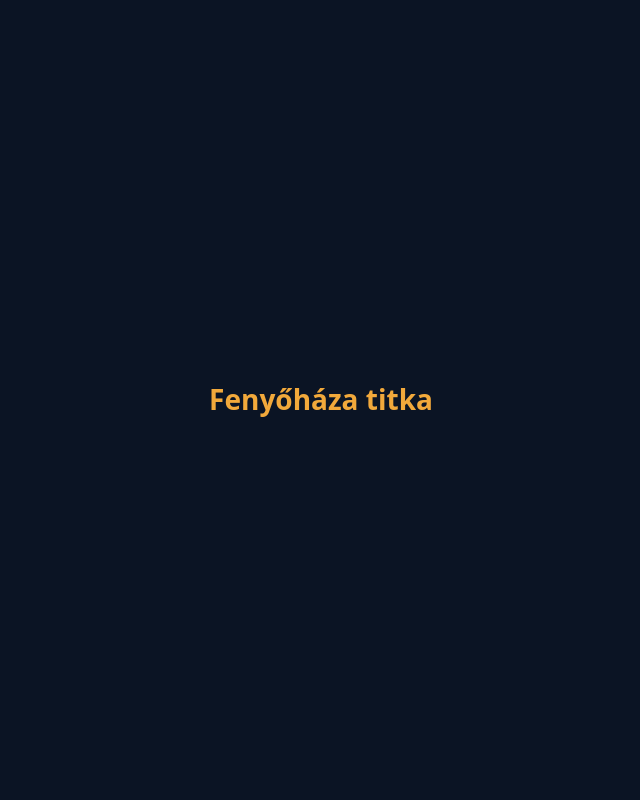
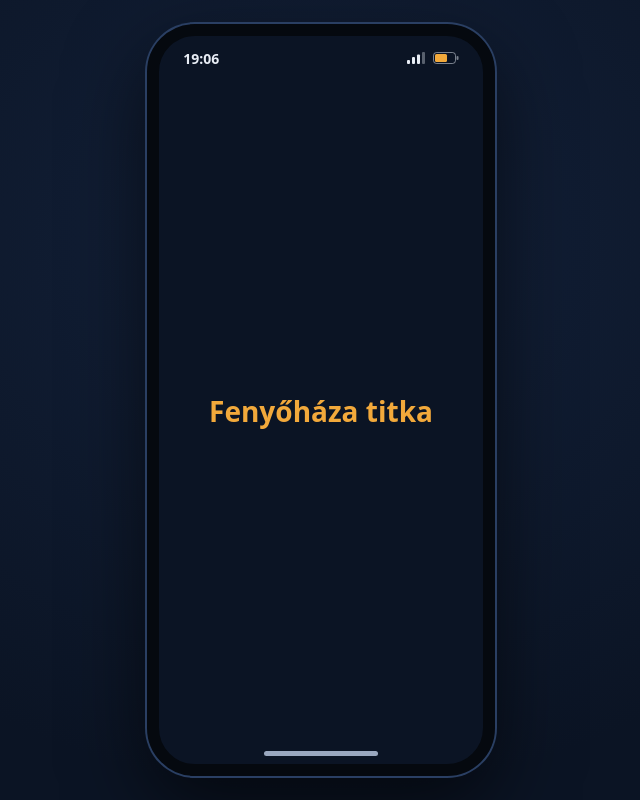
Before and after one commit to moroczhanna13/fenyohaza-titka, a React (Vite) app: page / in a window 1280 px wide. Shown: the whole page, without its empty margins (319-959 px from the left). Built offline with nearby package versions, Linux system fonts and the light colour scheme.

Commit message:
Telefon-keret komponens: mobilon teljes képernyő, nagy kijelzőn középen
Co-Authored-By: Claude Opus 5.5 <noreply@anthropic.com>

```diff
--- a/src/app/App.tsx
+++ b/src/app/App.tsx
@@ -1,9 +1,12 @@
+import PhoneFrame from './PhoneFrame'
 import styles from './App.module.css'
 
 export default function App() {
   return (
-    <main className={styles.placeholder}>
-      <h1 className={styles.title}>Fenyőháza titka</h1>
-    </main>
+    <PhoneFrame>
+      <main className={styles.placeholder}>
+        <h1 className={styles.title}>Fenyőháza titka</h1>
+      </main>
+    </PhoneFrame>
   )
 }
--- /dev/null
+++ b/src/app/PhoneFrame.module.css
@@ -0,0 +1,92 @@
+/*
+ * Mobile first: on small screens the "phone" is the device itself, so the
+ * frame fills the viewport with no bezel. On larger screens it becomes a
+ * centered phone mock-up that scales down to fit short windows.
+ */
+.stage {
+  min-height: 100dvh;
+  display: flex;
+  justify-content: center;
+  align-items: stretch;
+}
+
+.device {
+  position: relative;
+  width: 100%;
+  min-height: 100dvh;
+  display: flex;
+  flex-direction: column;
+  background: var(--color-bg);
+}
+
+.statusBar {
+  flex: none;
+  display: flex;
+  justify-content: space-between;
+  align-items: center;
+  height: 44px;
+  padding: env(safe-area-inset-top) var(--space-6) 0;
+  box-sizing: content-box;
+  font-size: var(--font-size-sm);
+  font-weight: 600;
+  font-variant-numeric: tabular-nums;
+}
+
+.indicators {
+  display: flex;
+  align-items: center;
+  gap: var(--space-2);
+}
+
+.screen {
+  position: relative;
+  flex: 1;
+  min-height: 0;
+  overflow: auto;
+  padding-bottom: env(safe-area-inset-bottom);
+}
+
+.homeIndicator {
+  display: none;
+}
+
+@media (min-width: 600px) and (min-height: 560px) {
+  .stage {
+    align-items: center;
+    padding: var(--space-6);
+    background:
+      radial-gradient(ellipse at 50% 30%, var(--color-surface) 0%, transparent 70%),
+      var(--color-bg);
+  }
+
+  .device {
+    width: auto;
+    min-height: 0;
+    height: min(844px, calc(100dvh - 2 * var(--space-6)));
+    aspect-ratio: 390 / 844;
+    border: 12px solid #05090f;
+    border-radius: 48px;
+    overflow: hidden;
+    box-shadow:
+      0 0 0 2px var(--color-border),
+      0 30px 80px rgb(0 0 0 / 0.6);
+  }
+
+  .statusBar {
+    padding-top: 0;
+  }
+
+  .screen {
+    padding-bottom: 0;
+  }
+
+  .homeIndicator {
+    display: block;
+    flex: none;
+    width: 35%;
+    height: 5px;
+    margin: var(--space-2) auto;
+    border-radius: 3px;
+    background: var(--color-text-muted);
+  }
+}
--- /dev/null
+++ b/src/app/PhoneFrame.tsx
@@ -0,0 +1,61 @@
+import { useEffect, useState, type ReactNode } from 'react'
+import styles from './PhoneFrame.module.css'
+
+const timeFormat = new Intl.DateTimeFormat('hu-HU', { hour: '2-digit', minute: '2-digit' })
+
+function useClock(): Date {
+  const [now, setNow] = useState(() => new Date())
+  useEffect(() => {
+    // Tick on the minute boundary, then every minute.
+    let interval: number | undefined
+    const timeout = window.setTimeout(() => {
+      setNow(new Date())
+      interval = window.setInterval(() => setNow(new Date()), 60_000)
+    }, 60_000 - (Date.now() % 60_000))
+    return () => {
+      window.clearTimeout(timeout)
+      window.clearInterval(interval)
+    }
+  }, [])
+  return now
+}
+
+function SignalIcon() {
+  return (
+    <svg width="18" height="12" viewBox="0 0 18 12" aria-hidden="true" fill="currentColor">
+      <rect x="0" y="8" width="3" height="4" rx="1" />
+      <rect x="5" y="5" width="3" height="7" rx="1" />
+      <rect x="10" y="2.5" width="3" height="9.5" rx="1" />
+      <rect x="15" y="0" width="3" height="12" rx="1" opacity="0.35" />
+    </svg>
+  )
+}
+
+function BatteryIcon() {
+  return (
+    <svg width="26" height="12" viewBox="0 0 26 12" aria-hidden="true">
+      <rect x="0.5" y="0.5" width="22" height="11" rx="3" fill="none" stroke="currentColor" opacity="0.5" />
+      <rect x="2" y="2" width="12" height="8" rx="1.5" fill="var(--color-accent)" />
+      <rect x="23.5" y="4" width="2" height="4" rx="1" fill="currentColor" opacity="0.5" />
+    </svg>
+  )
+}
+
+export default function PhoneFrame({ children }: { children: ReactNode }) {
+  const now = useClock()
+  return (
+    <div className={styles.stage}>
+      <div className={styles.device}>
+        <div className={styles.statusBar}>
+          <time dateTime={now.toISOString()}>{timeFormat.format(now)}</time>
+          <span className={styles.indicators}>
+            <SignalIcon />
+            <BatteryIcon />
+          </span>
+        </div>
+        <div className={styles.screen}>{children}</div>
+        <div className={styles.homeIndicator} aria-hidden="true" />
+      </div>
+    </div>
+  )
+}
```
Also changed, not shown: 2 other files (tests, documents, lock files or other folders).
